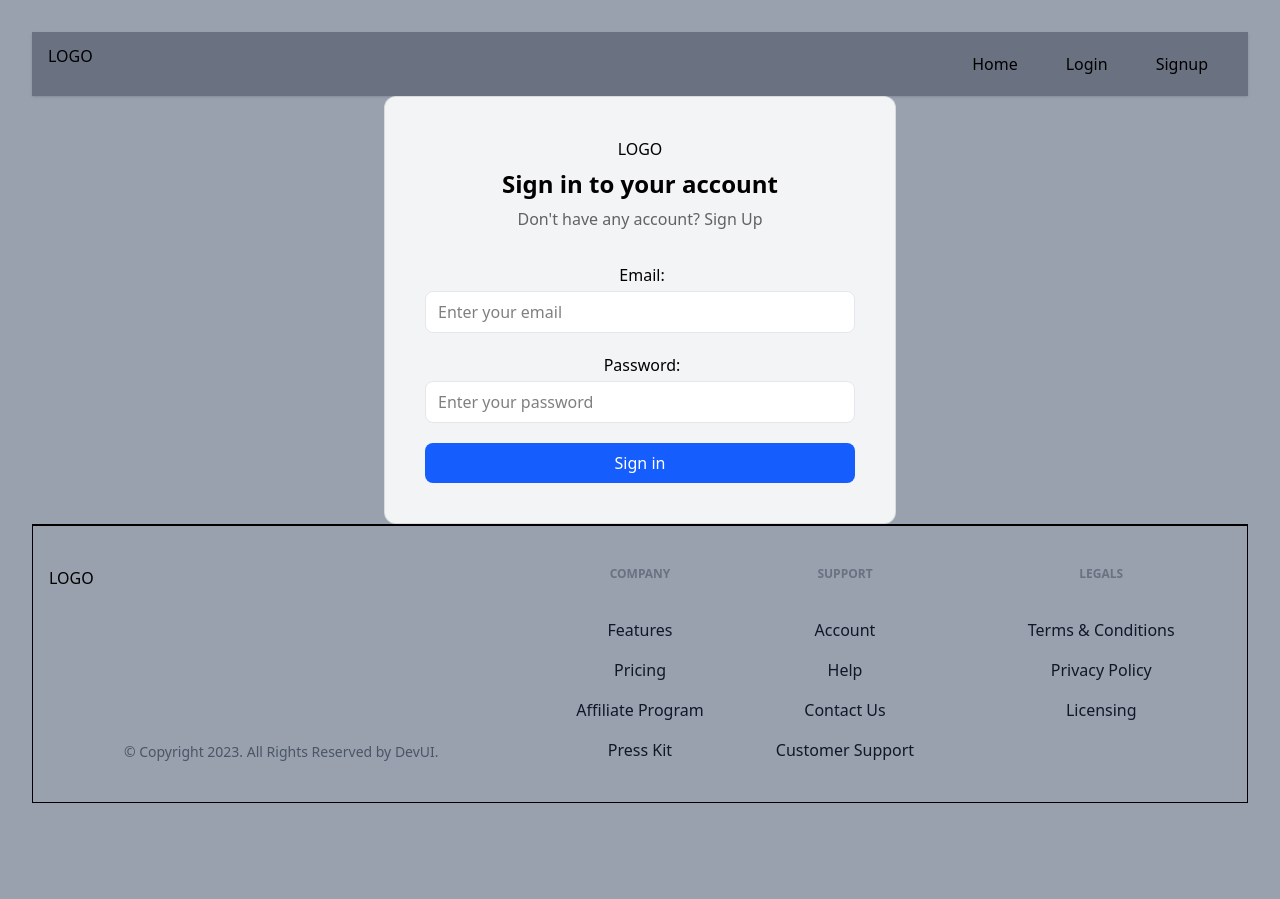
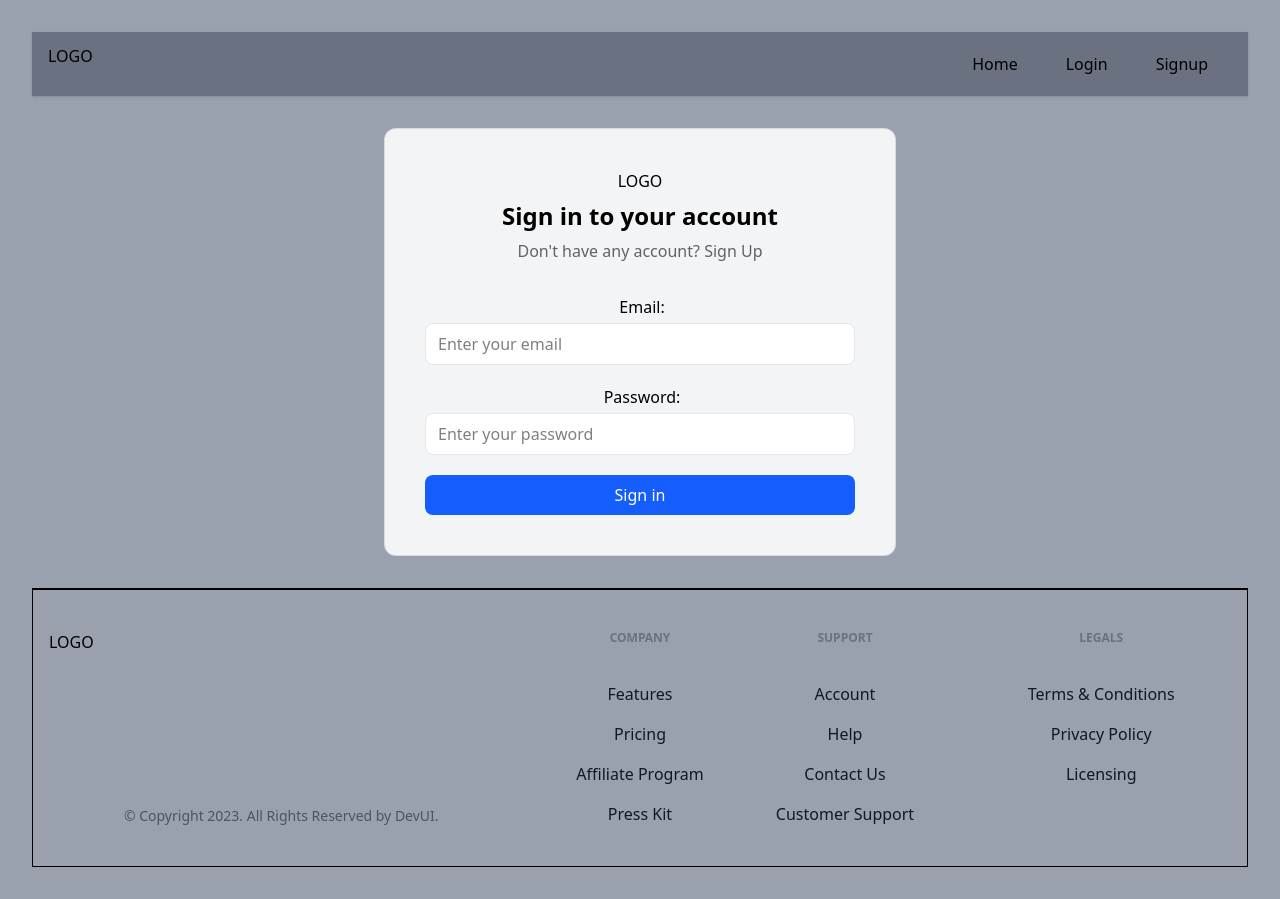
Before and after one commit to Yogeshk76/ImageBook, a React (Vite) app: page /login in a window 1280 px wide. Before the commit the page ends 864 px from the top, so only its background shows below. Built offline with nearby package versions, Linux system fonts and the light colour scheme; no server answers.

Commit message:
feat: add vertical padding to Login and Signup components for improved layout consistency

```diff
--- a/src/components/Login.jsx
+++ b/src/components/Login.jsx
@@ -27,7 +27,7 @@
   };
 
   return (
-    <div className="flex items-center justify-center w-full">
+    <div className="flex items-center justify-center w-full py-8">
       <div
         className={`mx-auto w-full max-w-lg bg-gray-100 rounded-xl p-10 border border-black/10`}
       >
--- a/src/components/Signup.jsx
+++ b/src/components/Signup.jsx
@@ -28,7 +28,7 @@
   };
 
   return (
-    <div className="flex items-center justify-center">
+    <div className="flex items-center justify-center py-8">
       <div
         className={`mx-auto w-full max-w-lg bg-gray-100 rounded-xl p-10 border border-black/10`}
       >
```
